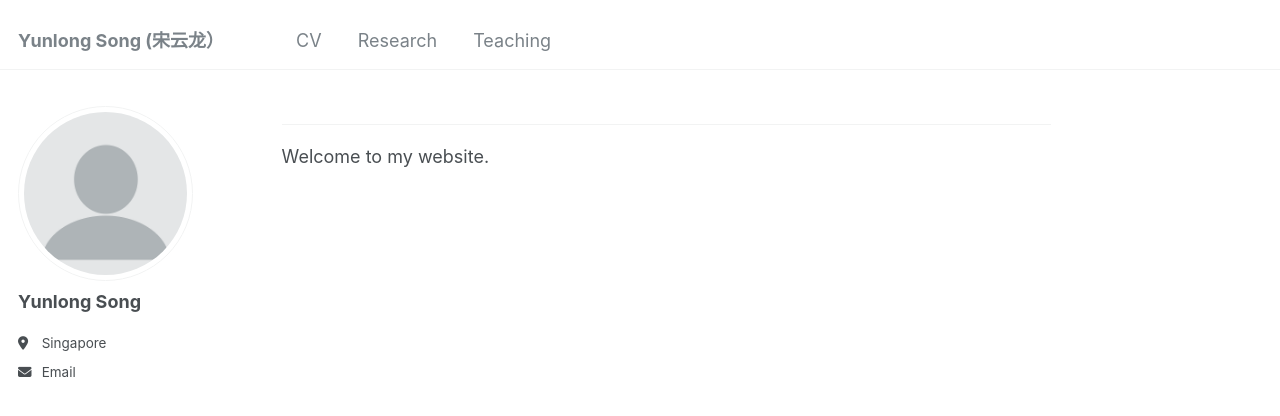
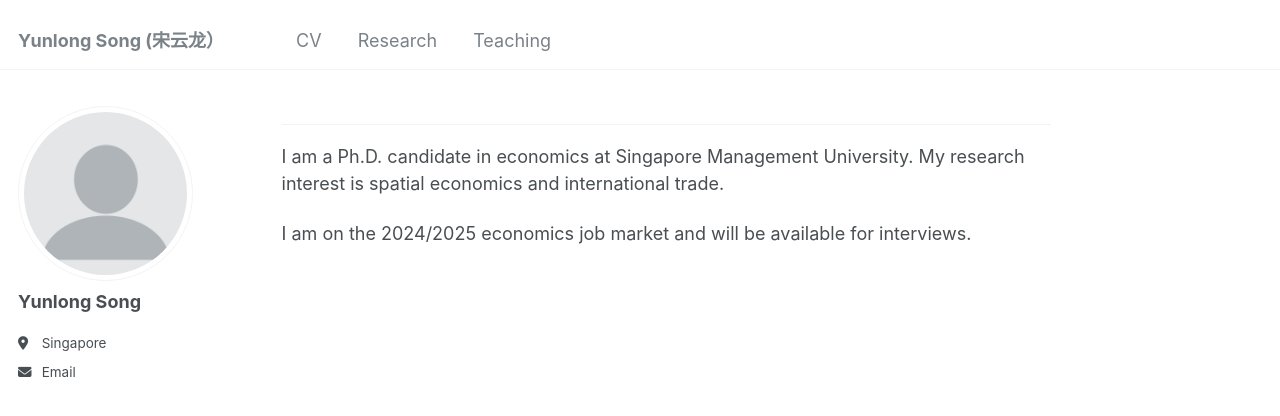
Before and after one commit to yunlong-song/yunlong-song.github.io, a Jekyll site: the page built from _pages/about.md, in a window 1280 px wide. Shown: the top 416 px of the page. Built offline with Jekyll 4.4.1, drawn with Linux system fonts in a browser that asks for light colours.

Commit message:
Update about.md

```diff
--- a/_pages/about.md
+++ b/_pages/about.md
@@ -1,2 +1,4 @@
 ---
-Welcome to my website.
+I am a Ph.D. candidate in economics at Singapore Management University. My research interest is spatial economics and international trade.
+
+I am on the 2024/2025 economics job market and will be available for interviews.
```
